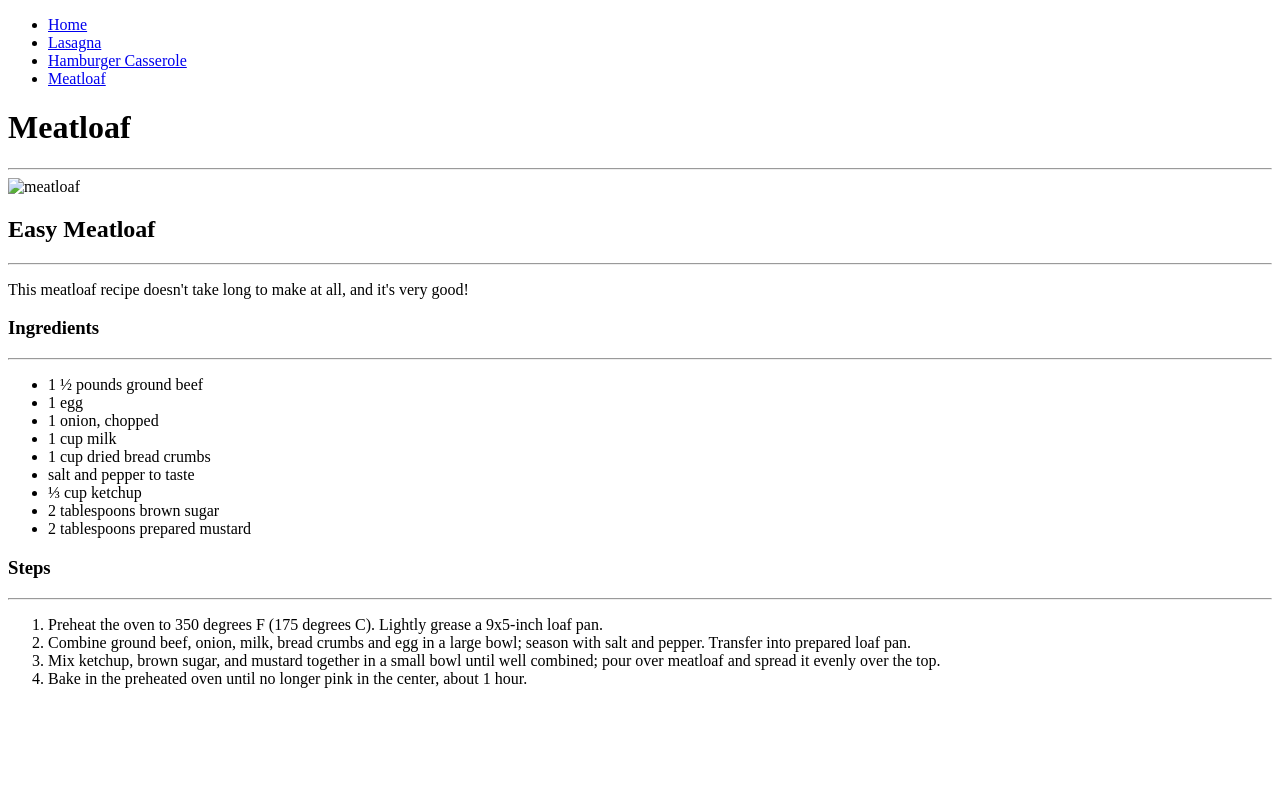
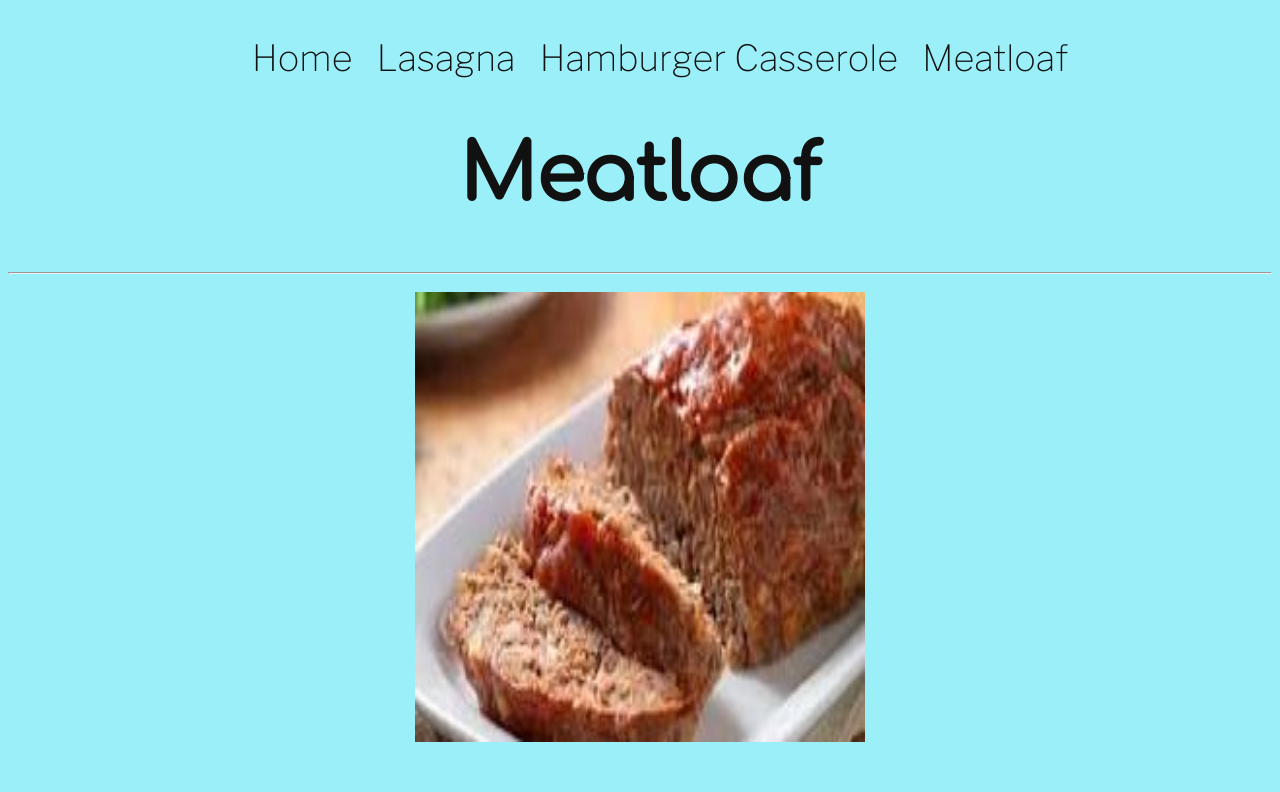
Before and after one commit to angel33la/odin-recipes, a plain HTML site: page recipes/meatloaf.html in a window 1280 px wide. Shown: the top 792 px of the page. Drawn offline with nearby package versions, Linux system fonts and the light colour scheme; the site is published under a folder, as on GitHub Pages, so addresses that start at the root find nothing; a web font is replaced by a local one.

Commit message:
Fix relative paths for proper rendering on GitHub Pages

```diff
--- a/recipes/meatloaf.html
+++ b/recipes/meatloaf.html
@@ -3,7 +3,7 @@
 <head>
   <meta charset="UTF-8">
   <meta name="viewport" content="width=device-width, initial-scale=1.0">
-  <link href="/odin-recipes/css/style.css" rel="stylesheet">
+  <link href="../css/style.css" rel="stylesheet">
   <link rel="preconnect" href="https://fonts.googleapis.com">
   <link rel="preconnect" href="https://fonts.gstatic.com" crossorigin>
   <link
@@ -17,7 +17,7 @@
     <nav id="meatloaf">
       <ul>
         <li>
-          <a href="/odin-recipes/index.html" id="#home">Home</a>
+          <a href="../index.html" id="#home">Home</a>
         </li>
         <li>
           <a href="lasagna.html" id="#lasagna">Lasagna</a>
@@ -33,7 +33,7 @@
   </header>
   <h1>Meatloaf</h1>
   <hr>
-  <img src="/odin-recipes/imgs/meatloaf.jpg" alt="meatloaf">
+  <img src="../imgs/meatloaf.jpg" alt="meatloaf">
   <h2>Easy Meatloaf</h2>
   <hr>
   <p>This meatloaf recipe doesn't take long to make at all, and it's very good!</p>
```
